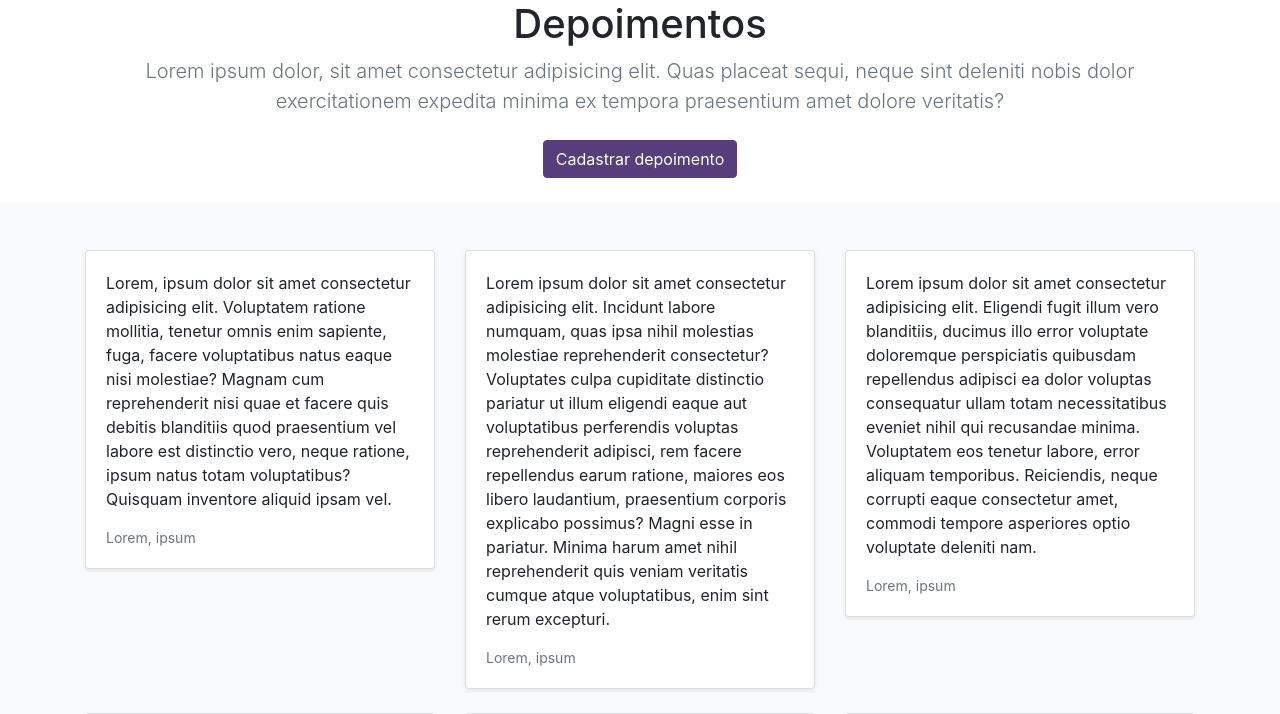
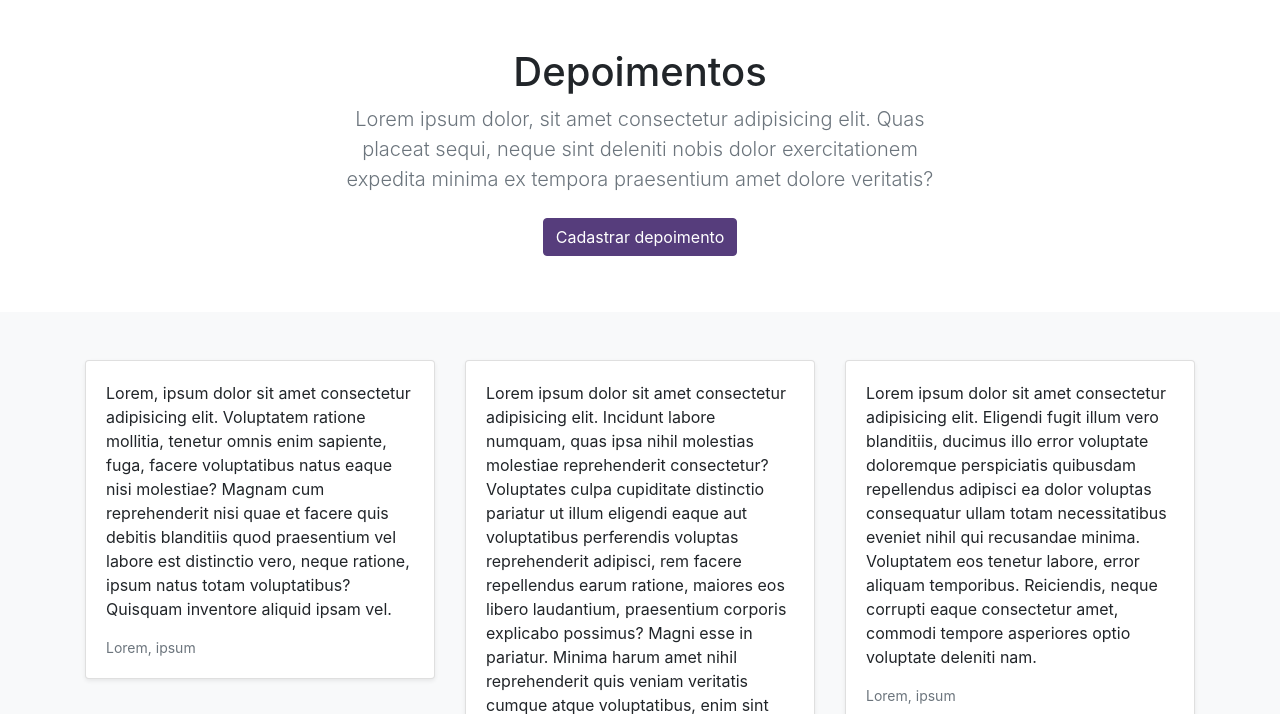
Before and after one commit to ICEI-PUC-Minas-PMV-SI/pmv-si-2021-2-e1-proj-web-t1-violencia-mulher, a PHP site: page /depoimentos.html in a window 1280 px wide. Shown: the part 135-849 px from the top of the page. Run offline with PHP 8.4, Linux system fonts and the light colour scheme; some libraries are stand-ins or nearby versions.

Commit message:
Inserção de estilo usado em depoimentos.html

```diff
--- a/src/css/style.css
+++ b/src/css/style.css
@@ -96,11 +96,31 @@ p.title-page {
 }
 
 /* formulários */
+.form-group {
+    padding: 3px;
+}
+
 .form-control:focus {
     color: #495057;
     border-color: #3e2c5a;
     box-shadow: 0 0 0 0.2rem rgba(86, 61, 124, 0.25);
   }
+
+/* jumbotron testimonials */
+.jumbotron-testimonials {
+    padding-top: 3rem;
+    padding-bottom: 3rem;
+    margin-bottom: 0;
+    background-color: #fff;
+}
+
+.jumbotron-testimonials p:last-child {
+    margin-bottom: 0;
+}
+
+.jumbotron-testimonials .container {
+    max-width: 40rem;
+}
 
 /* botões */
 .btn:hover {
@@ -161,10 +181,6 @@ footer {
     text-align: right;
 }
 
-/* cadastro */
-.form-group {
-    padding: 3px;
-}
 
 /* ajustes responsivos */
 @media screen and (max-width: 768px) {
@@ -203,7 +219,3 @@ footer {
         height: 500px;
     }
 }
-
-@media screen and (max-width: 576) {
-
-}
```
